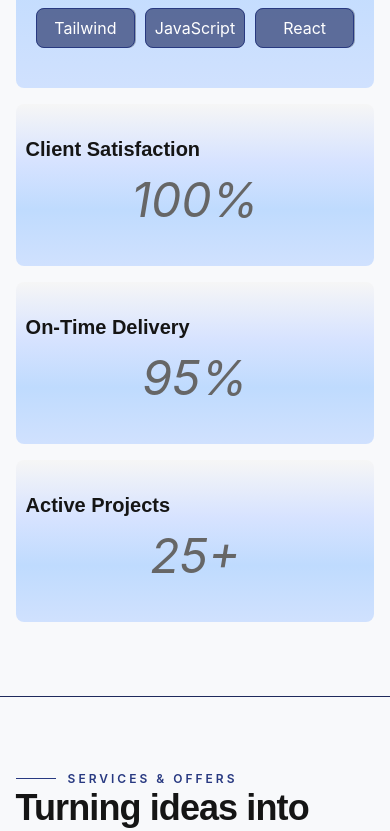
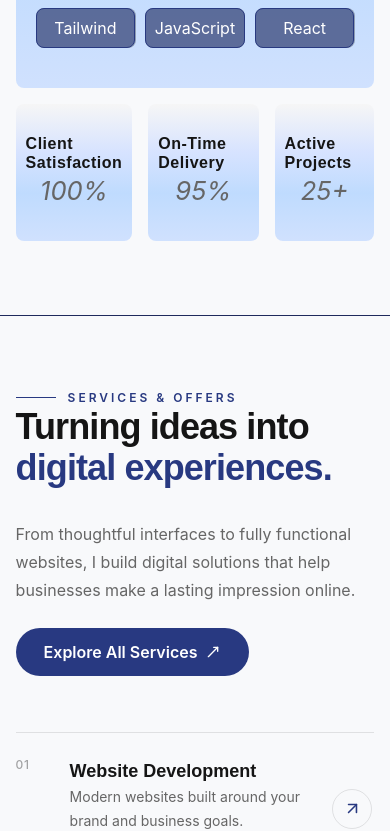
Before and after one commit to adiya2022m-byte/React-Base-for-Website, a React (Vite) app: page / in a window 390 px wide. Shown: the part 1918-2749 px from the top of the page. Built offline with nearby package versions, Linux system fonts and the light colour scheme.

Commit message:
home page responsiv for mobile

```diff
--- a/src/Components/AccordionFaq.jsx
+++ b/src/Components/AccordionFaq.jsx
@@ -112,7 +112,7 @@ const AccordionFaq = () => {
                                     </span>
                                 </h3>
 
-                                <p className="!mt-5 !mb-3 max-w-sm text-sm leading-7 text-blue-100 sm:text-base">
+                                <p className="!mt-5 !mb-3 max-w-sm text-sm leading-7 !text-[#ffffff7a] sm:text-base">
                                     If you don't find the answer you're looking for,
                                     feel free to reach out. I'm always happy to help!
                                 </p>
@@ -124,7 +124,7 @@ const AccordionFaq = () => {
                                     <div className="!mb-3 flex h-10 w-10 items-center justify-center rounded-full bg-white/10">
                                         <Zap size={19} />
                                     </div>
-                                    <p className="text-xs leading-5 text-blue-100 sm:text-sm">
+                                    <p className="text-xs leading-5 !text-[#ffffff7a] sm:text-sm">
                                         Quick
                                         <br />
                                         Response
@@ -135,7 +135,7 @@ const AccordionFaq = () => {
                                     <div className="!mb-3 flex h-10 w-10 items-center justify-center rounded-full bg-white/10">
                                         <ShieldCheck size={19} />
                                     </div>
-                                    <p className="text-xs leading-5 text-blue-100 sm:text-sm">
+                                    <p className="text-xs leading-5 !text-[#ffffff7a] sm:text-sm">
                                         Reliable
                                         <br />
                                         Support
@@ -146,7 +146,7 @@ const AccordionFaq = () => {
                                     <div className="!mb-3 flex h-10 w-10 items-center justify-center rounded-full bg-white/10">
                                         <Heart size={19} />
                                     </div>
-                                    <p className="text-xs leading-5 text-blue-100 sm:text-sm">
+                                    <p className="text-xs leading-5 !text-[#ffffff7a] sm:text-sm">
                                         Your Success
                                         <br />
                                         Matters
@@ -174,7 +174,7 @@ const AccordionFaq = () => {
                                                 setOpenIndex(isOpen ? -1 : index)
                                             }
                                             aria-expanded={isOpen}
-                                            className="flex w-full items-center gap-4 px-5 py-5 text-left sm:px-6"
+                                            className="group flex w-full items-center gap-4 px-5 py-5 text-left sm:px-6"
                                         >
                                             <span
                                                 className={`flex h-10 w-10 shrink-0 items-center justify-center rounded-full text-sm font-bold transition-colors duration-300 ${isOpen
@@ -185,7 +185,7 @@ const AccordionFaq = () => {
                                                 {String(index + 1).padStart(2, "0")}
                                             </span>
 
-                                            <span className="flex-1 text-sm font-semibold leading-6 text-[#151b32] sm:text-base">
+                                            <span className="flex-1 text-sm font-semibold leading-6 text-[#151b32] sm:text-base group-hover:text-white">
                                                 {faq.question}
                                             </span>
 
--- a/src/index.css
+++ b/src/index.css
@@ -849,6 +849,21 @@ footer .icon-box a {
     right: -5px;
     bottom: 20px;
   }
+
+  .aboutgrids3 {
+    display: flex;
+  }
+
+  .aboutgrids3 h3 {
+    font-size: 16px !important;
+    line-height: 1.21em;
+    letter-spacing: 0.5px;
+  }
+
+  .aboutgrids3 p {
+    font-size: 1.6rem !important;
+  }
+
   .FAQ .blurDiv1 {
     top: -5%;
   }
```
